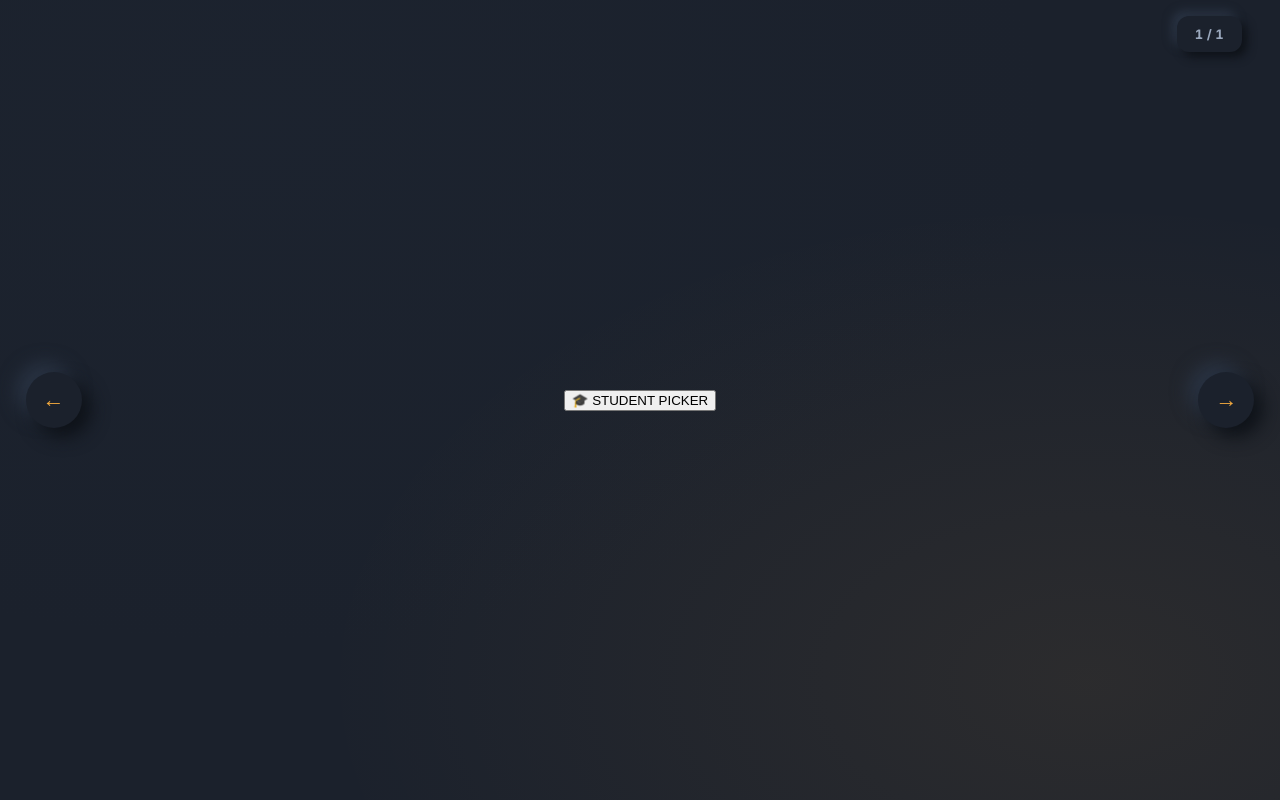
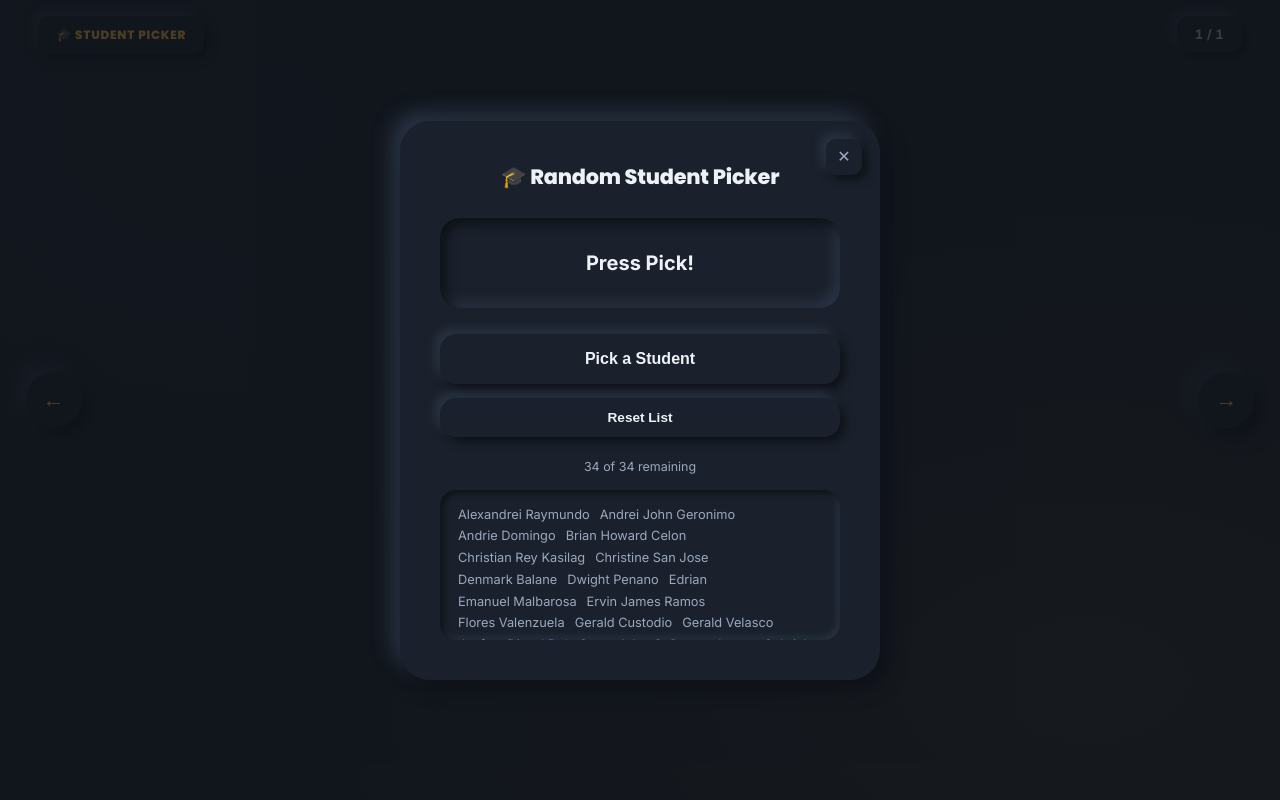
Before and after one commit to jm5155/MICKA-SPRESENTATION, a plain HTML site: page index.html in a window 1280 px wide. Both pictures are taken after a click on the button "🎓 STUDENT PICKER". Drawn offline with Linux system fonts and the light colour scheme.

Commit message:
Add styles for MCQ quiz and student picker modal
Added styles for MCQ quiz items and student picker modal.

```diff
--- a/styles.css
+++ b/styles.css
@@ -258,6 +258,14 @@ h1,h2,h3,.heading{
 #mainSvg{ opacity:0; transform:scale(.97); animation:diagramIn .5s var(--ease) forwards; }
 @keyframes diagramIn{ to{opacity:1; transform:scale(1);} }
 
+.example-box{
+  width:100%; max-width:520px; margin:0 auto;
+  background:var(--bg); border-radius:28px;
+  box-shadow:var(--nm-in); padding:clamp(24px,4vw,44px);
+  display:flex; align-items:center; justify-content:center;
+}
+.example-box svg{ width:100%; height:auto; max-height:340px; }
+
 .lbl{font-size:24px;fill:var(--text-dim);font-family:'Inter',sans-serif;font-weight:500;}
 .lbl-strong{font-size:38px;fill:var(--text-primary);font-weight:800;font-family:'Poppins',sans-serif;}
 .lbl-title{font-size:26px;fill:var(--text-primary);font-weight:700;font-family:'Inter',sans-serif;}
@@ -405,6 +413,18 @@ h1,h2,h3,.heading{
 .quiz-circle .label{ color:var(--text-dim); font-size: clamp(15px,1.6vw,19px); letter-spacing:0.15em; font-weight:700; margin-top:10px; }
 .quiz-desc{ text-align:center; color:var(--text-dim); font-size: clamp(18px,2vw,24px); font-weight:600; padding: 0 20px 30px; max-width:800px; }
 
+/* ---------- MCQ quiz item ---------- */
+.mcq-num{ color:var(--amber); font-weight:700; letter-spacing:0.1em; font-size: clamp(14px,1.4vw,18px); text-transform:uppercase; margin-bottom:16px; }
+.mcq-question{ font-family:'Poppins',sans-serif; font-weight:800; font-size: clamp(26px,3vw,36px); line-height:1.4; color:var(--text-primary); max-width:1050px; margin-bottom:8px; }
+.mcq-options{ width:100%; max-width:900px; display:flex; flex-direction:column; gap:16px; margin-top:26px; }
+.mcq-option{ display:flex; align-items:center; gap:22px; padding: 16px 26px; background:var(--bg); border-radius:16px; box-shadow: var(--nm-out-sm); }
+.mcq-option-letter{
+  width: clamp(40px,4.4vw,52px); height: clamp(40px,4.4vw,52px); border-radius:12px; flex-shrink:0;
+  display:flex; align-items:center; justify-content:center; background:var(--bg); box-shadow: var(--nm-in-sm);
+  font-family:'Poppins',sans-serif; font-weight:800; font-size: clamp(18px,1.8vw,22px); color:var(--cyan);
+}
+.mcq-option-text{ color:var(--text-dim); font-size: clamp(18px,2vw,24px); font-weight:600; line-height:1.4; }
+
 /* ---------- assignment steps ---------- */
 .steps{ width:100%; max-width:1150px; display:flex; flex-direction:column; gap:30px; }
 .step{ display:flex; align-items:flex-start; gap:32px; }
@@ -452,6 +472,62 @@ h1,h2,h3,.heading{
 }
 .btn:active{ box-shadow: var(--nm-in-sm); transform: scale(0.96); }
 
+/* ---------- student picker button + modal ---------- */
+.picker-btn{
+  position:absolute; top: clamp(14px,2vh,28px); left: clamp(20px,3vw,44px);
+  padding: 10px 18px; border-radius:12px; background:var(--bg); box-shadow: var(--nm-out-sm);
+  font-family:'Poppins',sans-serif; font-weight:800; font-size:12px; letter-spacing:0.06em;
+  color:var(--amber); z-index:20; cursor:pointer; border:none;
+  display:flex; align-items:center; gap:8px;
+  transition: box-shadow .15s var(--ease), transform .15s var(--ease);
+}
+.picker-btn:hover{ transform: translateY(-1px); }
+.picker-btn:active{ box-shadow: var(--nm-in-sm); transform: scale(0.96); }
+
+.picker-overlay{
+  position:fixed; inset:0; z-index:100;
+  background: rgba(14,18,24,0.72);
+  display:flex; align-items:center; justify-content:center;
+  padding:20px;
+  opacity:0; visibility:hidden; transition: opacity .18s ease;
+}
+.picker-overlay.open{ opacity:1; visibility:visible; }
+
+.sp-card{
+  background:var(--bg); border-radius:30px; padding:40px; width:100%; max-width:480px;
+  box-shadow: var(--nm-out); text-align:center; position:relative;
+  transform: scale(.96); transition: transform .18s ease;
+}
+.picker-overlay.open .sp-card{ transform: scale(1); }
+.sp-close{
+  position:absolute; top:18px; right:18px; width:36px; height:36px; border-radius:10px;
+  background:var(--bg); box-shadow: var(--nm-out-sm); border:none; color:var(--text-dim);
+  font-size:16px; cursor:pointer; display:flex; align-items:center; justify-content:center;
+}
+.sp-close:active{ box-shadow: var(--nm-in-sm); }
+.sp-title{ font-family:'Poppins',sans-serif; font-size:1.3rem; font-weight:800; margin:0 0 26px; color:var(--text-primary); }
+.sp-display{
+  background:var(--bg); border-radius:20px; padding:30px 20px; margin-bottom:26px; min-height:90px;
+  display:flex; align-items:center; justify-content:center; font-size:1.25rem; font-weight:700;
+  box-shadow: var(--nm-in); transition: all .2s ease; word-break:break-word; color:var(--text-primary);
+}
+.sp-display.picked{ color:var(--cyan); }
+.sp-display.spinning{ color:var(--text-dim); }
+.sp-btn{
+  background:var(--bg); border:none; border-radius:16px; padding:16px 32px; font-size:1rem; font-weight:700;
+  color:var(--text-primary); box-shadow: var(--nm-out-sm); cursor:pointer; width:100%;
+  transition: box-shadow .15s ease;
+}
+.sp-btn:active{ box-shadow: var(--nm-in-sm); }
+.sp-row{ display:flex; gap:12px; margin-top:14px; }
+.sp-row .sp-btn{ font-size:0.85rem; padding:12px 14px; }
+.sp-footer{ margin-top:22px; font-size:0.78rem; color:var(--text-dim); }
+.sp-remaining{
+  margin-top:16px; max-height:150px; overflow-y:auto; text-align:left; background:var(--bg);
+  border-radius:16px; padding:14px 18px; box-shadow: var(--nm-in-sm); font-size:0.8rem; line-height:1.7; color:var(--text-dim);
+}
+.sp-remaining span{ display:inline-block; margin-right:10px; }
+
 @media (max-width: 820px){
   .grid{ grid-template-columns: 1fr 1fr; }
   .quiz-layout{ grid-template-columns: 1fr; }
```
